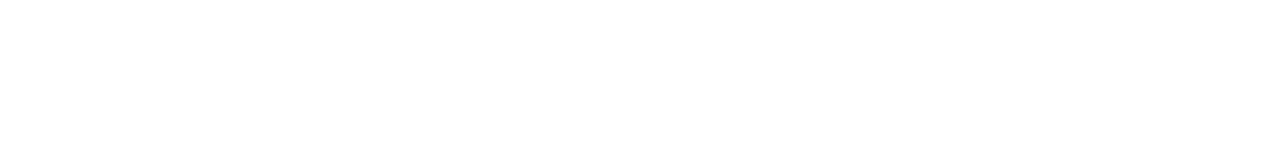
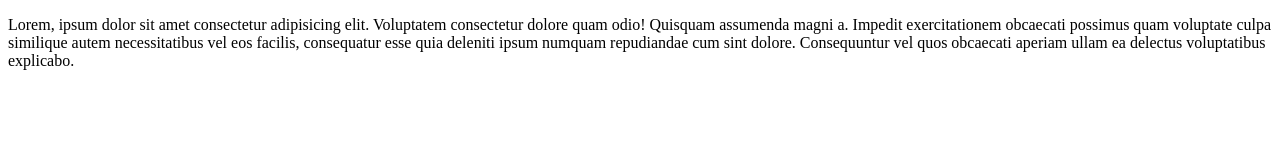
Before and after one commit to sandesh10000/learning_git, a plain HTML site: page index.html in a window 1280 px wide. Drawn offline with Linux system fonts and the light colour scheme.

Commit message:
modified index.html

```diff
--- a/index.html
+++ b/index.html
@@ -9,6 +9,10 @@
 </head>
 
 <body>
+  <p>Lorem, ipsum dolor sit amet consectetur adipisicing elit. Voluptatem consectetur dolore quam odio! Quisquam
+    assumenda magni a. Impedit exercitationem obcaecati possimus quam voluptate culpa similique autem necessitatibus vel
+    eos facilis, consequatur esse quia deleniti ipsum numquam repudiandae cum sint dolore. Consequuntur vel quos
+    obcaecati aperiam ullam ea delectus voluptatibus explicabo.</p>
 
 </body>
 
```
